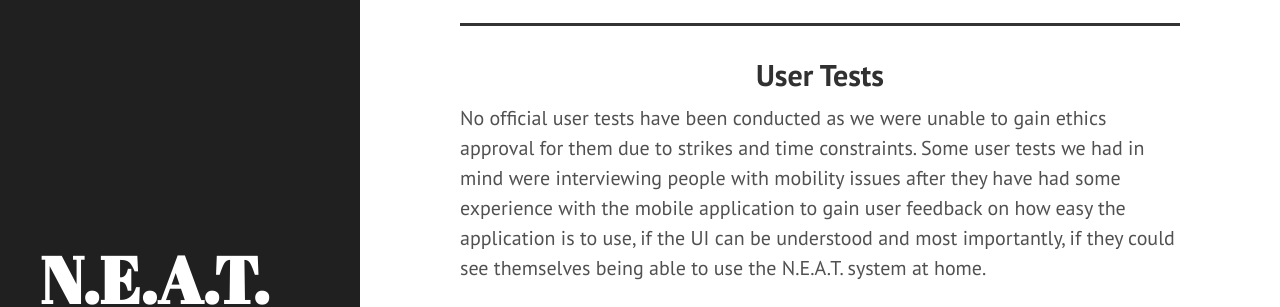
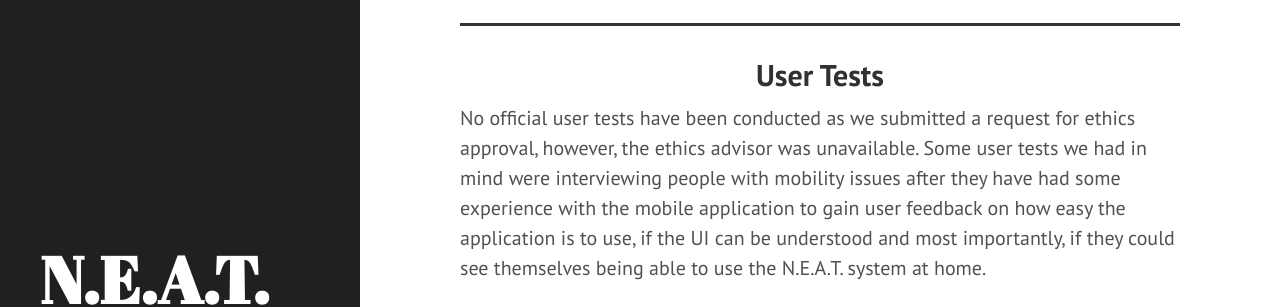
Before and after one commit to okapeng/sdp2020-group2, a Jekyll site: the page built from _pages/evaluation.md, in a window 1280 px wide and 900 px high, scrolled down 3192 px. Shown: the part 155-462 px from the top of the window. Built offline with Jekyll 4.4.1, drawn with Linux system fonts in a browser that asks for light colours.

Commit message:
Updated the user tests section

```diff
--- a/_pages/evaluation.md
+++ b/_pages/evaluation.md
@@ -38,7 +38,7 @@ permalink: /evaluation/
 
 <hr style="height:3px;border:none;color:#333;background-color:#333;">
 <center><h2>User Tests</h2></center>
-  No official user tests have been conducted as we were unable to gain ethics approval for them due to strikes and time constraints. Some user tests we had in mind were interviewing people with mobility issues after they have had some experience with the mobile application to gain user feedback on how easy the application is to use, if the UI can be understood and most importantly, if they could see themselves being able to use the N.E.A.T. system at home.
+  No official user tests have been conducted as we submitted a request for ethics approval, however, the ethics advisor was unavailable. Some user tests we had in mind were interviewing people with mobility issues after they have had some experience with the mobile application to gain user feedback on how easy the application is to use, if the UI can be understood and most importantly, if they could see themselves being able to use the N.E.A.T. system at home.
 
   We also had the idea of running a full scale simulation of the system, granted we could find a suitable participants that were willing to help with our testing. The simulation would entail the user placing food on the robot, having the robot follow them to a table, the robot raising the food to the table height and the user removing the food. From this test we would hope to gain signficant feedback on how easy the system it to use, any flaws that the system has and if they could see themselves installing N.E.A.T. in their own homes.
 
```
